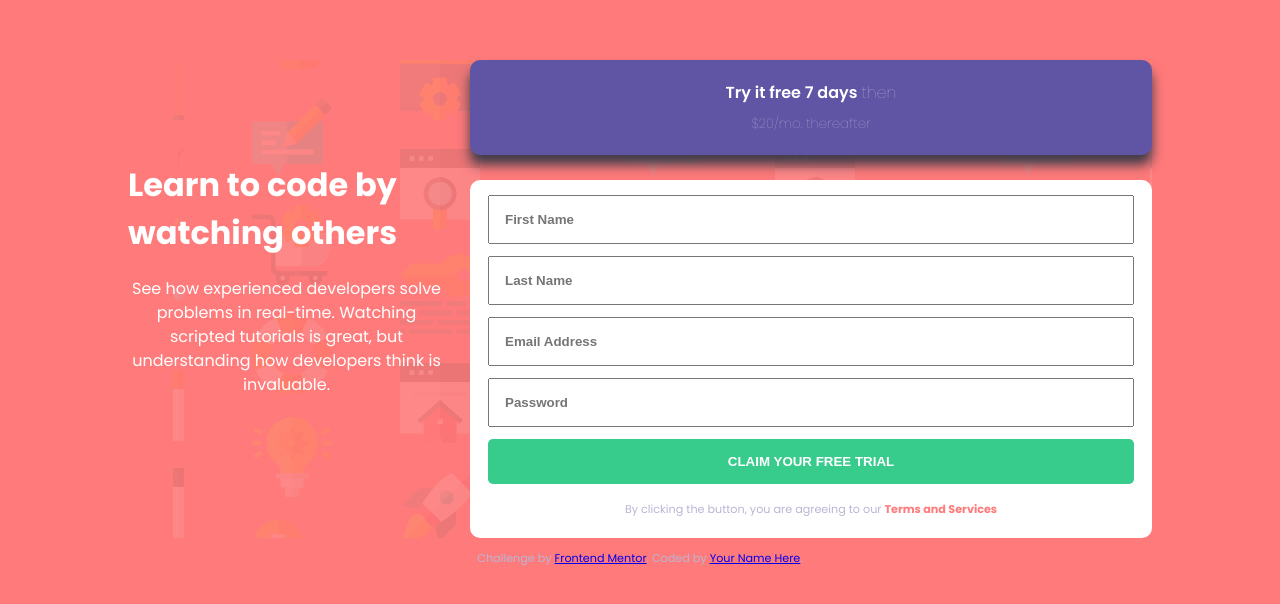
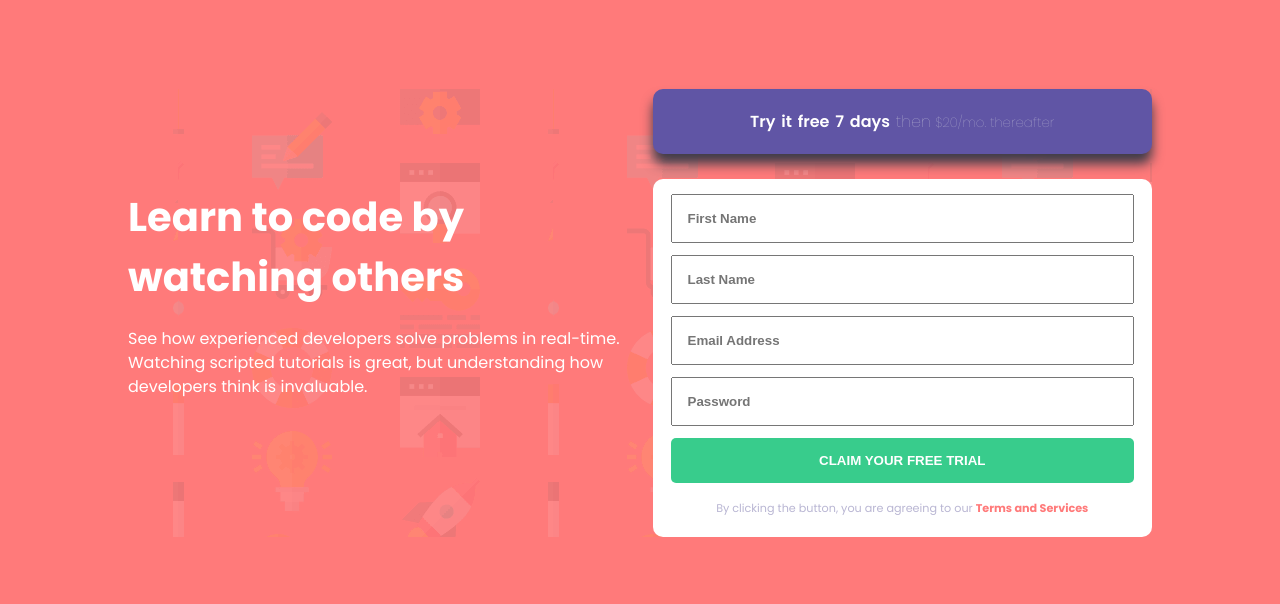
Before and after one commit to freshframcis/css-form-login, a plain HTML site: page index.html in a window 1280 px wide. Shown: the part 112-716 px from the top of the page. Drawn offline with Linux system fonts and the light colour scheme.

Commit message:
submit work

```diff
--- a/assets/main.css
+++ b/assets/main.css
@@ -122,25 +122,40 @@ footer p > span{
     font-weight: var(--FONT-700);
 }
 
+input:hover, input:focus{
+    border:2px solid black;
+    cursor: pointer;
+}
+
+button:hover{
+cursor:  pointer;
+background: var(--TEXT-BG);
+}
 
 @media screen and (min-width: 1200px){
 main{
     flex-direction: row;
     width: 80%;
-    gap: 25px
+    gap: 25px;
 }
 
 .first-section{
     width: 50%;
+    text-align: start;
+    margin: 0 4opx
 }
 .header-div > h1{
    text-align: start;
-   width: 300px;
-   font-size: 2rem;
+   width: 350px;
+   font-size: 2.5rem;
 }
 
 .second-section{
-
+   width: 50% ;
+}
+.form-header > p{
+  display: inline;
+   word-spacing: 2px;
 }
 
 }
--- a/index.html
+++ b/index.html
@@ -53,14 +53,5 @@
         </form>
       </section>
     </main>
-
-    <footer>
-      <p class="attribution">
-        Challenge by
-        <a href="https://www.frontendmentor.io?ref=challenge" target="_blank"
-          >Frontend Mentor</a
-        >. Coded by <a href="#">Your Name Here</a>.
-      </p>
-    </footer>
   </body>
 </html>
```
